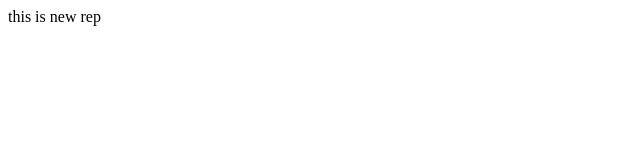
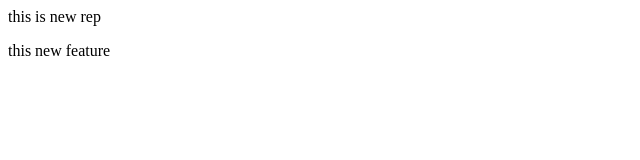
Before and after one commit to HimanshuGeekCS/localrepo, a plain HTML site: page index.html in a window 1280 px wide. Shown: the full height of the page, 0-640 px from the left. Drawn offline with Linux system fonts and the light colour scheme.

Commit message:
add new feature

```diff
--- a/index.html
+++ b/index.html
@@ -1,3 +1,6 @@
 <p>
     this is new rep
 </p>
+<p>
+    this new feature
+</p>
```
